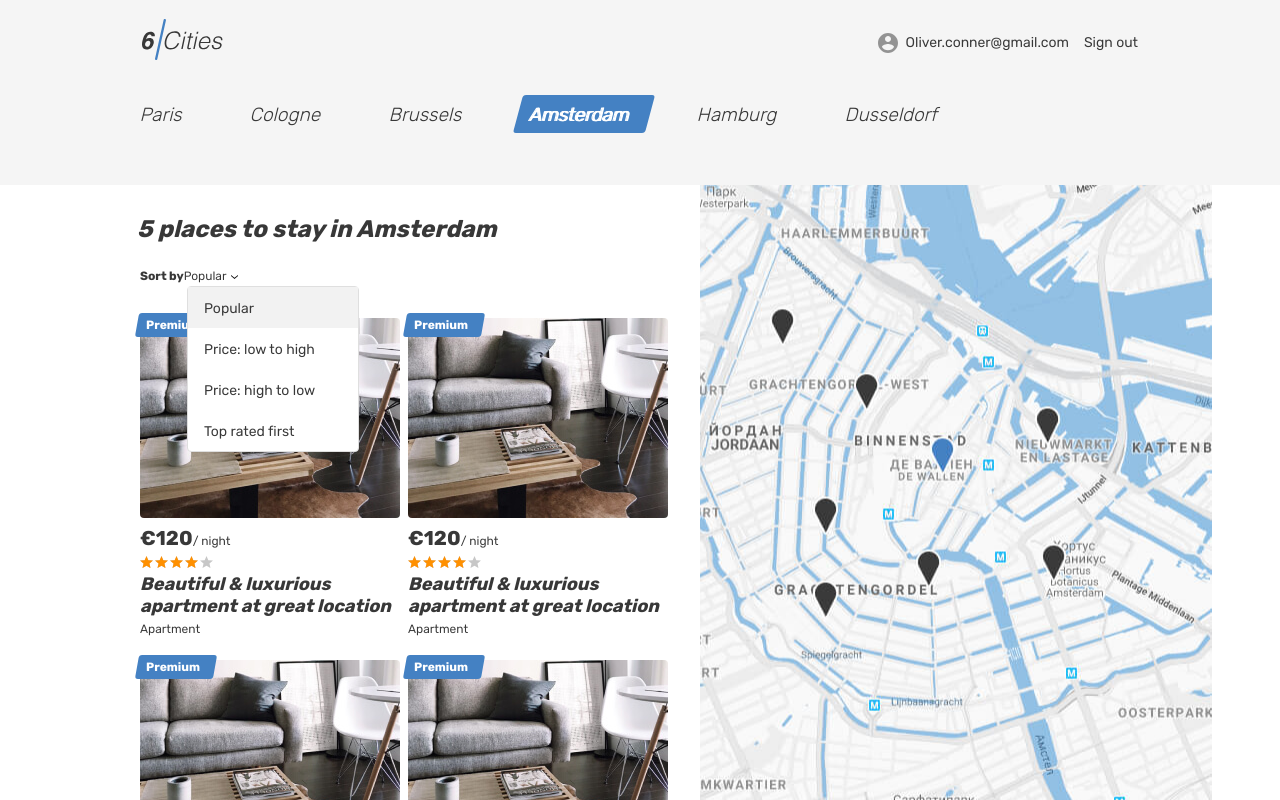
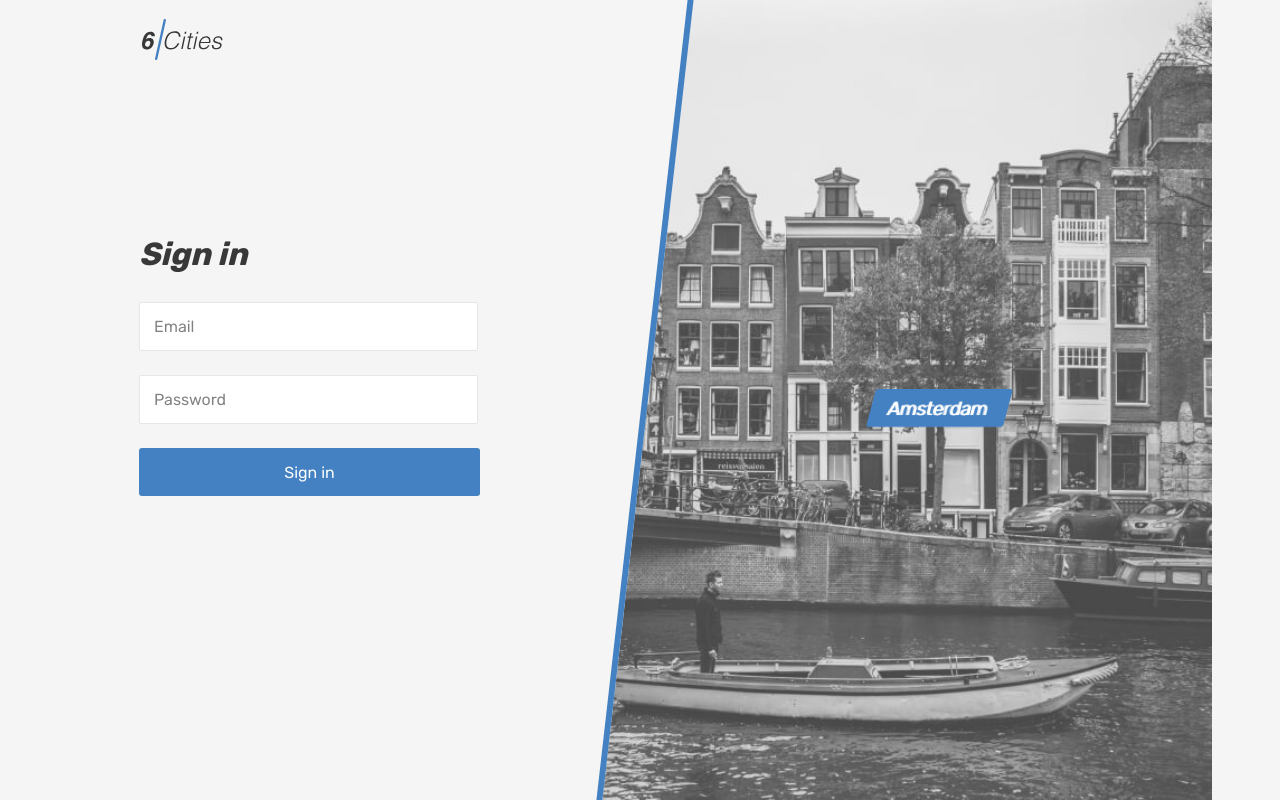
Before and after one commit to RomanBass/1430065-six-cities-simple-12, a React (Create React App) app in the folder project/: page /login in a window 1280 px wide. Built offline with nearby package versions, Linux system fonts and the light colour scheme.

Commit message:
Завершает задание

```diff
--- a/project/src/components/app/app.tsx
+++ b/project/src/components/app/app.tsx
@@ -1,11 +1,26 @@
+import { BrowserRouter, Route, Routes } from 'react-router-dom';
 import Main from '../../pages/main/main';
+import { AppRoute } from '../../const';
+import Login from '../../pages/login/login';
+import Property from '../../pages/property/property';
+import NotFound from '../not-found/not-found';
 
 type AppScreenProps = {
   rentalOffersNumber: number;
 }
 
-function App({rentalOffersNumber}: AppScreenProps): JSX.Element {
-  return <Main rentalOffersNumber={rentalOffersNumber}/>;
+function App({ rentalOffersNumber }: AppScreenProps): JSX.Element {
+  return (
+    <BrowserRouter>
+      <Routes>
+        <Route path={AppRoute.Root} element={<Main rentalOffersNumber={rentalOffersNumber} />}/>
+        <Route path={AppRoute.Login} element={<Login/>}/>
+        <Route path={AppRoute.Offer} element={<Property/>}/>
+        <Route path={AppRoute.WrongPath} element={<NotFound/>}/>
+      </Routes>
+    </BrowserRouter>
+
+  );
 }
 
 export default App;
--- a/project/src/components/not-found/not-found.tsx
+++ b/project/src/components/not-found/not-found.tsx
@@ -1,9 +1,17 @@
-import Header from '../../components/header/header';
-
 function NotFound(): JSX.Element {
   return (
     <div className="page page--gray page--login">
-      <Header/>
+      <header className="header">
+        <div className="container">
+          <div className="header__wrapper">
+            <div className="header__left">
+              <a className="header__logo-link" href="main.html">
+                <img className="header__logo" src="img/logo.svg" alt="6 cities logo" width="81" height="41"/>
+              </a>
+            </div>
+          </div>
+        </div>
+      </header>
       <main className="page__main page__main--login">
         <div className="page__login-container container">
           <section className="login">
--- /dev/null
+++ b/project/src/const.ts
@@ -0,0 +1,6 @@
+export enum AppRoute {
+  Login = '/login',
+  Root = '/',
+  WrongPath = '*',
+  Offer = 'offer/:id'
+}
--- a/project/src/pages/login/login.tsx
+++ b/project/src/pages/login/login.tsx
@@ -1,9 +1,17 @@
-import Header from '../../components/header/header';
-
 function Login(): JSX.Element {
   return (
     <div className="page page--gray page--login">
-      <Header/>
+      <header className="header">
+        <div className="container">
+          <div className="header__wrapper">
+            <div className="header__left">
+              <a className="header__logo-link" href="main.html">
+                <img className="header__logo" src="img/logo.svg" alt="6 cities logo" width="81" height="41"/>
+              </a>
+            </div>
+          </div>
+        </div>
+      </header>
       <main className="page__main page__main--login">
         <div className="page__login-container container">
           <section className="login">
```
